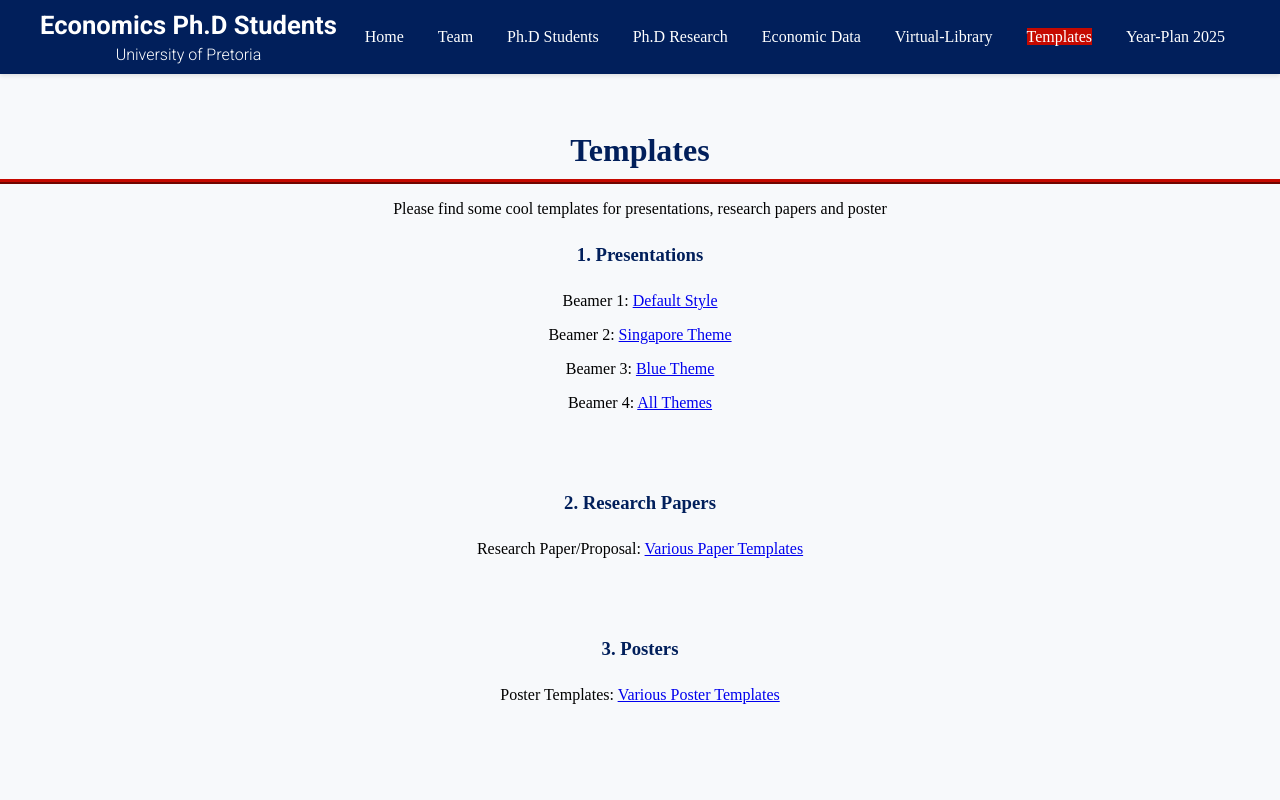
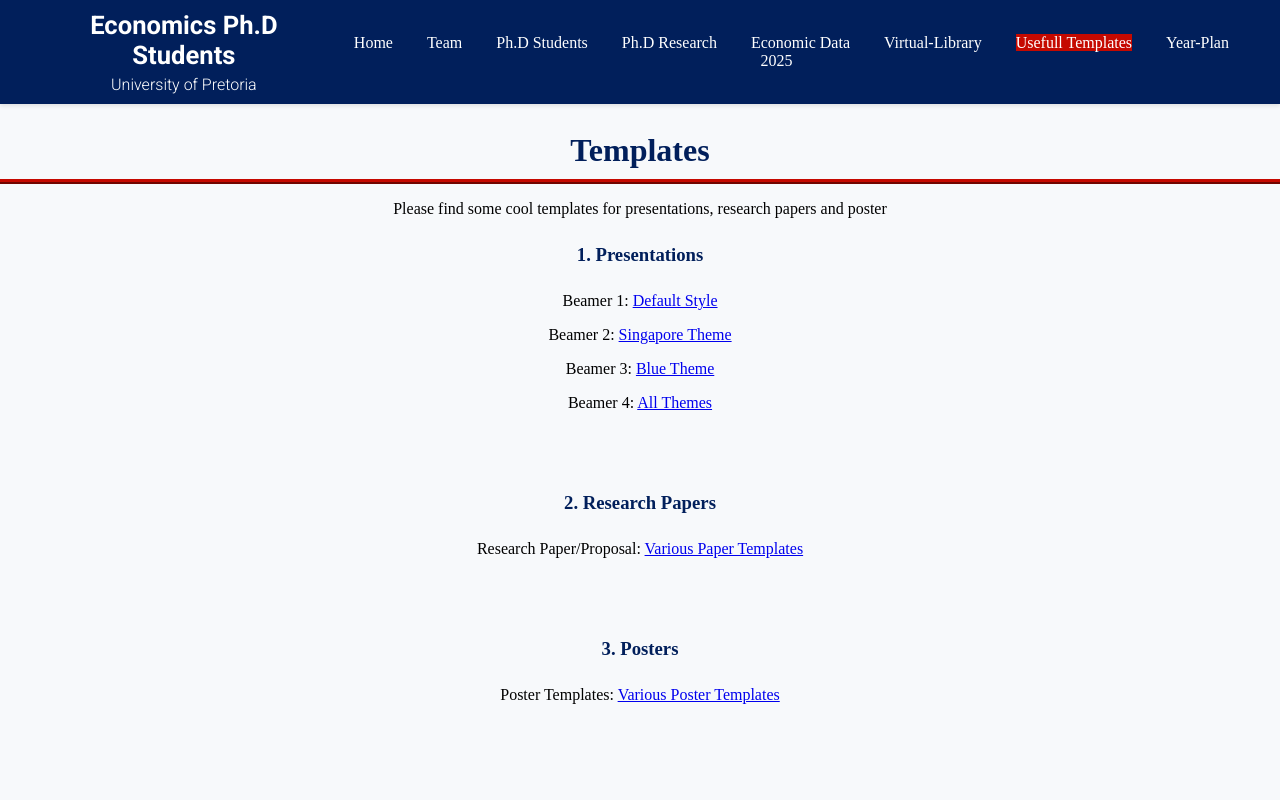
Before and after one commit to BlessingsNkuna/EconTuksPhD.github.io, a plain HTML site: page gallery.html in a window 1280 px wide. Shown: the top 800 px of the page. Drawn offline with Linux system fonts and the light colour scheme.

Commit message:
Update gallery.html

```diff
--- a/gallery.html
+++ b/gallery.html
@@ -240,7 +240,7 @@
             <a href="WorkPpaer.html">Ph.D Research</a>
             <a href="Data.html">Economic Data</a>
             <a href="books.html">Virtual-Library</a>
-            <a href="gallery.html" class="active">Templates</a>
+            <a href="gallery.html" class="active">Usefull Templates</a>
             <a href="coll.html">Year-Plan 2025</a>
         </nav>
     </div>
```
